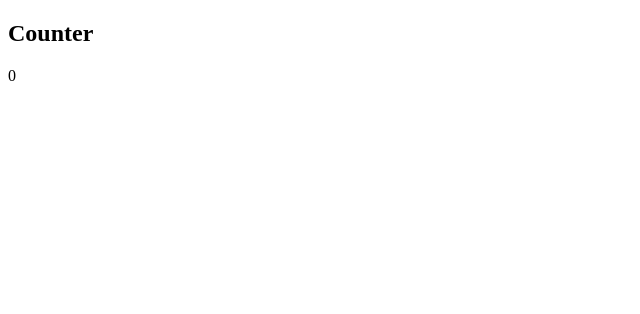
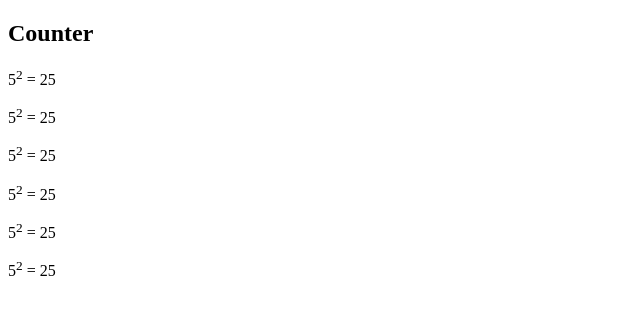
Before and after one commit to EmikoJenn/vue-my-first-real-app, a Vue app: page / in a window 1280 px wide. Shown: the top 314 px of the page, without its empty margins (0-640 px from the left). Built offline with nearby package versions, Linux system fonts and the light colour scheme.

Commit message:
FRA(dev): Computed Properties

```diff
--- a/src/components/Counter.vue
+++ b/src/components/Counter.vue
@@ -1,6 +1,11 @@
 <template>
   <h2>Counter</h2>
-  <p>{{ count }}</p>
+  <p>{{ count }}<sup>2</sup> = {{ squaredCount }}</p>
+  <p>{{ count }}<sup>2</sup> = {{ squaredCount }}</p>
+  <p>{{ count }}<sup>2</sup> = {{ squaredCount }}</p>
+  <p>{{ count }}<sup>2</sup> = {{ squaredCount }}</p>
+  <p>{{ count }}<sup>2</sup> = {{ squaredCount }}</p>
+  <p>{{ count }}<sup>2</sup> = {{ squaredCount }}</p>
 </template>
 
 <script>
@@ -8,8 +13,13 @@ export default {
   name: "Counter",
   data() {
     return {
-      count: 0,
+      count: 5,
     };
+  },
+  computed: {
+    squaredCount() {
+      return this.count ** 2;
+    },
   },
 };
 </script>
```
